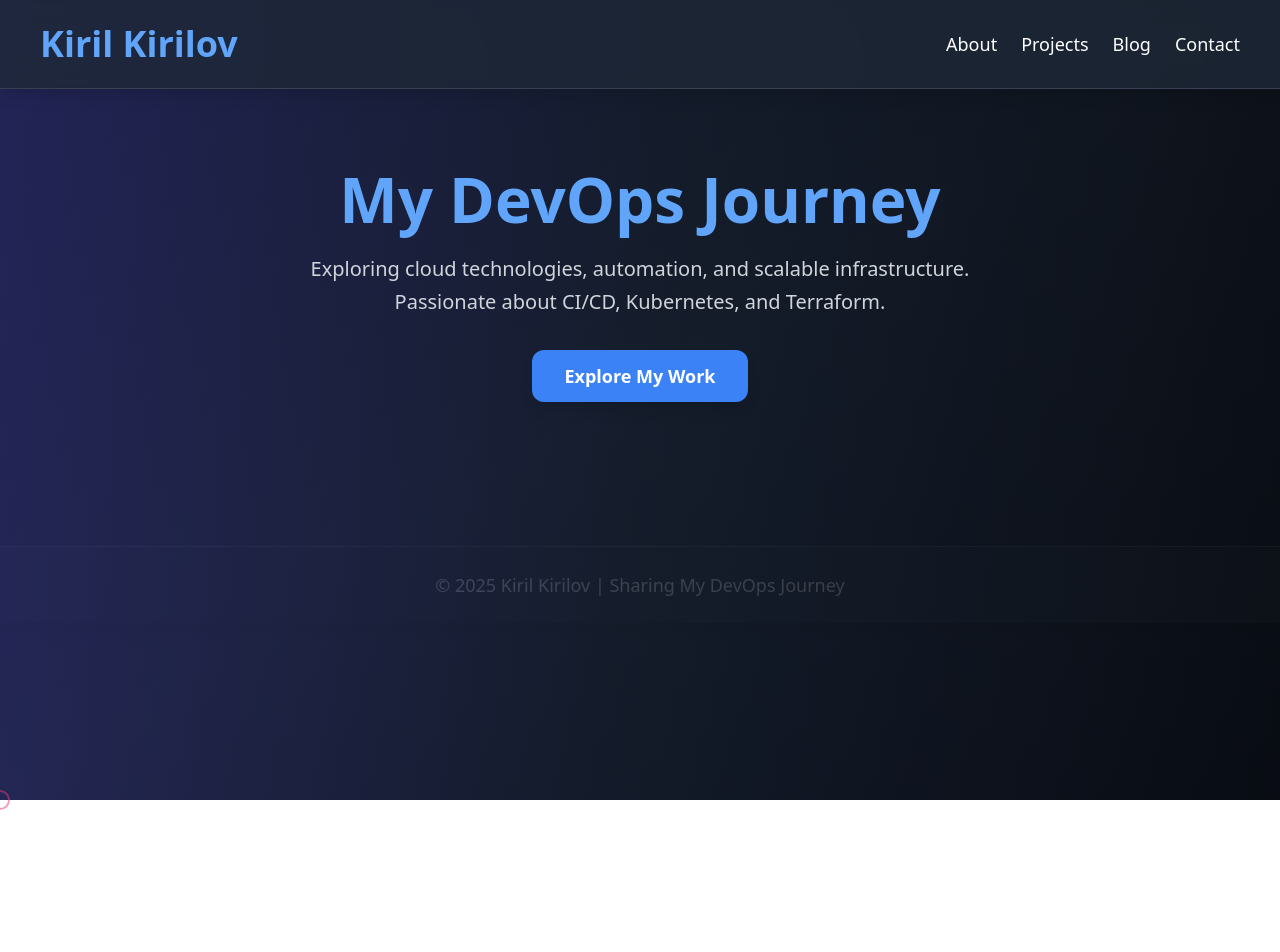
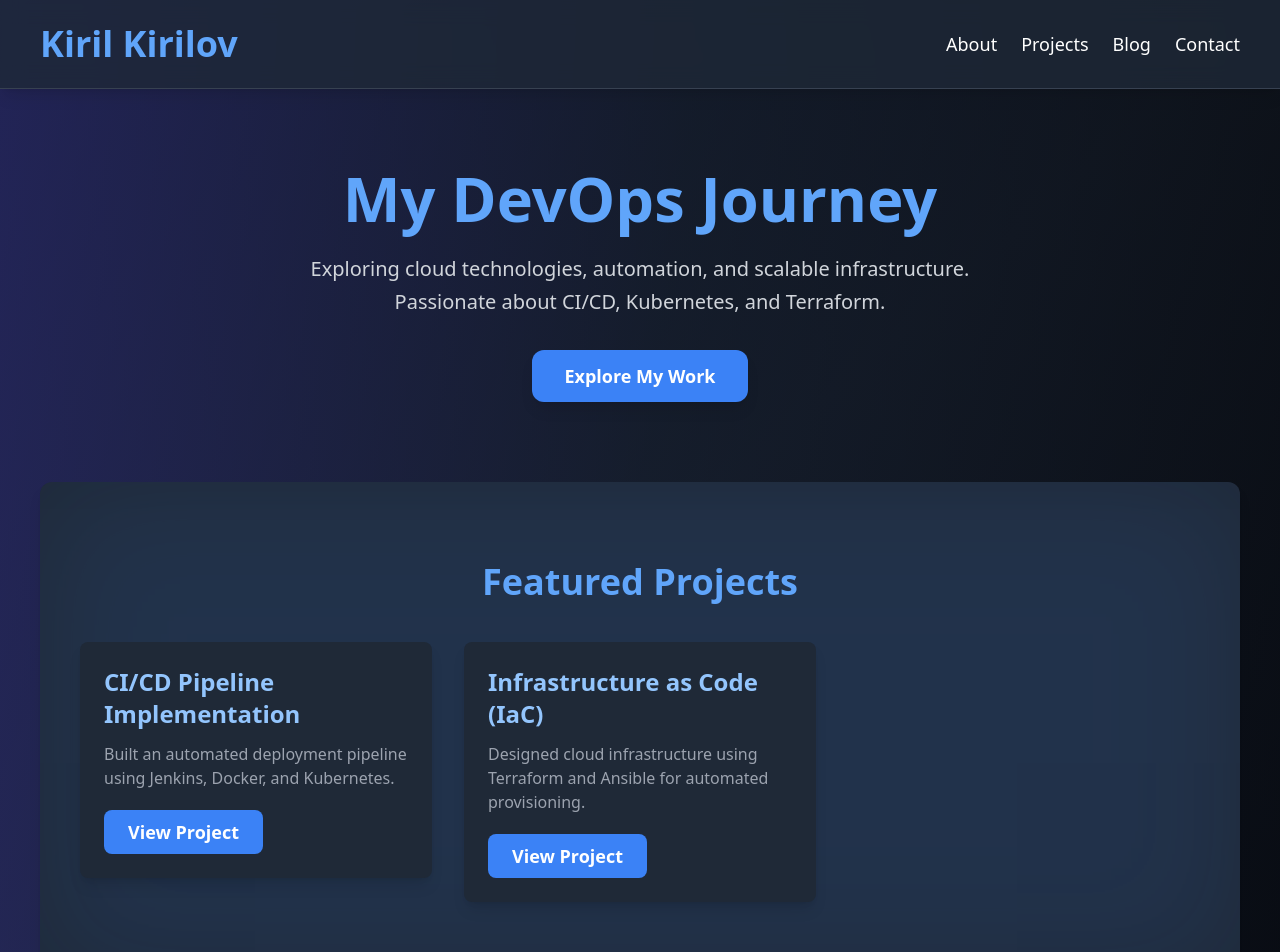
Before and after one commit to KirilKirilov966/website, a Next.js app: page / in a window 1280 px wide. Shown: the top 952 px of the page. Before the commit the page ends 800 px from the top, so only its background shows below. Built offline with nearby package versions, Linux system fonts and the light colour scheme.

Commit message:
updated index

```diff
--- a/pages/index.js
+++ b/pages/index.js
@@ -1,15 +1,11 @@
-import React, { useEffect, useState } from "react";
+import React, { useEffect } from "react";
 import Head from "next/head";
 import Link from "next/link";
 import { Card, CardContent } from "../components/ui/card";
 import { Button } from "../components/ui/button";
 import { motion } from "framer-motion";
-import { useRouter } from "next/router";
 
 export default function Home() {
-  const router = useRouter();
-  const [currentPage, setCurrentPage] = useState("home");
-
   useEffect(() => {
     const cursor = document.createElement("div");
     cursor.classList.add("cursor-follower");
@@ -45,10 +41,10 @@ export default function Home() {
       >
         <h1 className="text-4xl font-bold text-blue-400">Kiril Kirilov</h1>
         <nav className="flex space-x-6 text-lg">
-          <button onClick={() => setCurrentPage("about")} className="hover:text-blue-400 transition duration-300">About</button>
-          <button onClick={() => setCurrentPage("projects")} className="hover:text-blue-400 transition duration-300">Projects</button>
-          <button onClick={() => setCurrentPage("blog")} className="hover:text-blue-400 transition duration-300">Blog</button>
-          <button onClick={() => setCurrentPage("contact")} className="hover:text-blue-400 transition duration-300">Contact</button>
+          <Link href="/about" className="hover:text-blue-400 transition duration-300">About</Link>
+          <Link href="/projects" className="hover:text-blue-400 transition duration-300">Projects</Link>
+          <Link href="/blog" className="hover:text-blue-400 transition duration-300">Blog</Link>
+          <Link href="/contact" className="hover:text-blue-400 transition duration-300">Contact</Link>
         </nav>
       </motion.header>
 
@@ -58,8 +54,6 @@ export default function Home() {
         transition={{ duration: 1 }}
         className="flex flex-col items-center justify-center text-center py-20 px-6 relative z-10"
       >
-        {currentPage === "home" && (
-          <>
         <motion.h2 className="text-6xl font-extrabold text-blue-400" animate={{ scale: [1, 1.1, 1] }} transition={{ repeat: Infinity, duration: 2 }}>My DevOps Journey</motion.h2>
         <p className="text-xl text-gray-300 mt-6 max-w-2xl leading-relaxed">
           Exploring cloud technologies, automation, and scalable infrastructure. Passionate about CI/CD, Kubernetes, and Terraform.
@@ -69,9 +63,36 @@ export default function Home() {
             <Link href="/projects">Explore My Work</Link>
           </Button>
         </motion.div>
-          </>
-        )}
       </motion.main>
+
+      <section className="relative py-20 px-10 bg-gray-800 rounded-xl shadow-lg mx-10 overflow-hidden">
+        <motion.div className="absolute top-0 left-0 w-full h-full bg-blue-500 opacity-10 blur-3xl" animate={{ scale: [1, 1.5, 1] }} transition={{ repeat: Infinity, duration: 6 }}></motion.div>
+        <h3 className="text-4xl font-bold text-center text-blue-400 relative z-10">Featured Projects</h3>
+        <div className="grid grid-cols-1 md:grid-cols-2 lg:grid-cols-3 gap-8 mt-10 relative z-10">
+          <motion.div whileHover={{ scale: 1.05 }}>
+            <Card>
+              <CardContent className="p-6 bg-gray-900 rounded-xl shadow-lg hover:shadow-2xl transition duration-300">
+                <h4 className="text-2xl font-semibold text-blue-300">CI/CD Pipeline Implementation</h4>
+                <p className="text-gray-400 mt-3">Built an automated deployment pipeline using Jenkins, Docker, and Kubernetes.</p>
+                <Button className="mt-5 bg-blue-500 px-6 py-2 rounded-lg hover:bg-blue-600">
+                  <Link href="https://github.com/KirilKirilov966/ci-cd-web-app">View Project</Link>
+                </Button>
+              </CardContent>
+            </Card>
+          </motion.div>
+          <motion.div whileHover={{ scale: 1.05 }}>
+            <Card>
+              <CardContent className="p-6 bg-gray-900 rounded-xl shadow-lg hover:shadow-2xl transition duration-300">
+                <h4 className="text-2xl font-semibold text-blue-300">Infrastructure as Code (IaC)</h4>
+                <p className="text-gray-400 mt-3">Designed cloud infrastructure using Terraform and Ansible for automated provisioning.</p>
+                <Button className="mt-5 bg-blue-500 px-6 py-2 rounded-lg hover:bg-blue-600">
+                  <Link href="https://github.com/KirilKirilov966">View Project</Link>
+                </Button>
+              </CardContent>
+            </Card>
+          </motion.div>
+        </div>
+      </section>
 
       <motion.footer
         initial={{ y: 100, opacity: 0 }}
```
Lines whose indentation alone changed are shown as unchanged.
